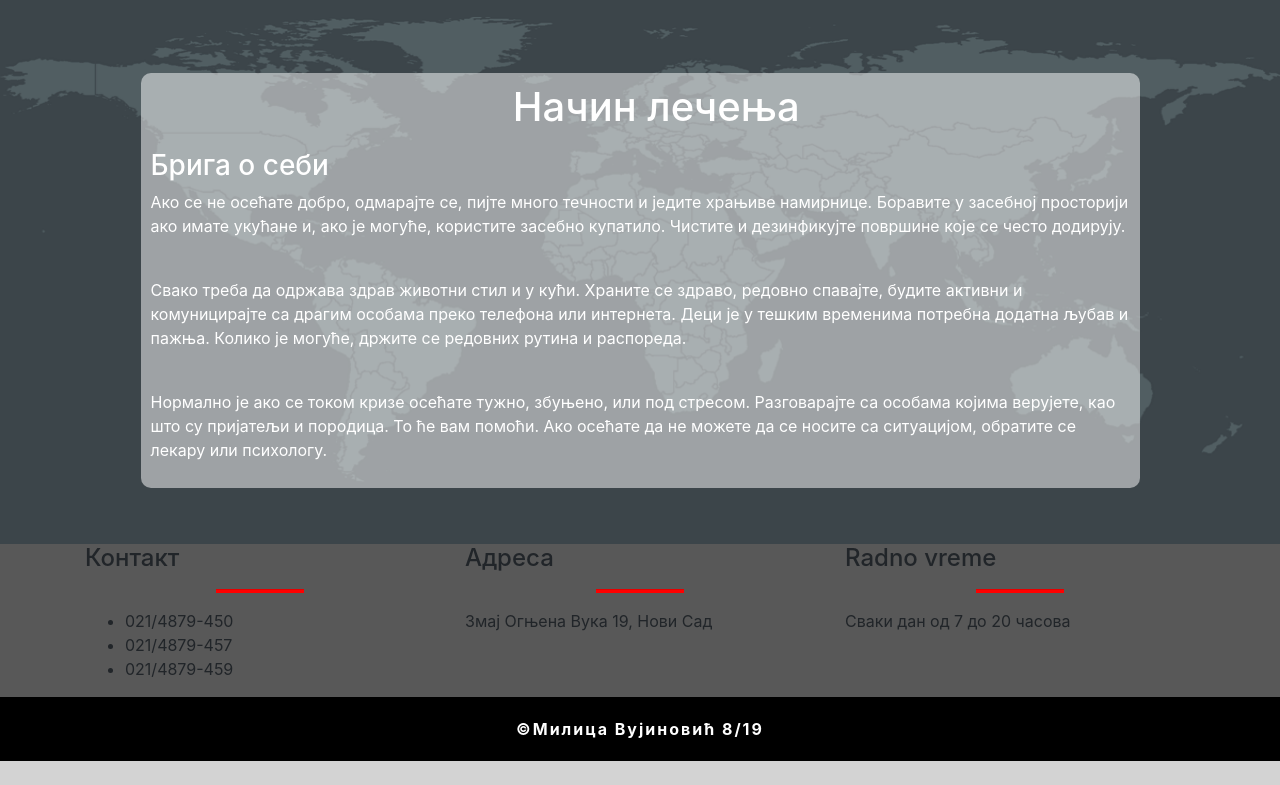
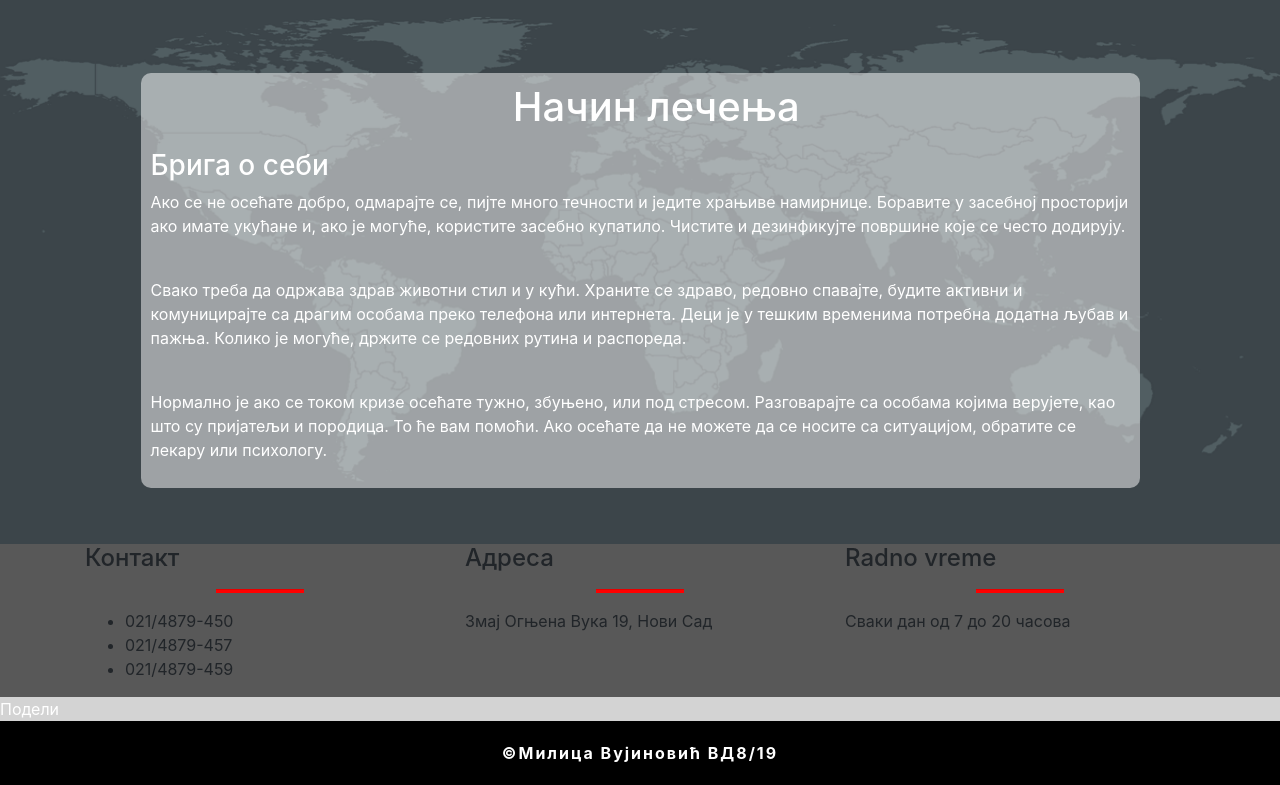
Before and after one commit to Milica21122000/Korona-Info, a plain HTML site: page index.html in a window 1280 px wide. Shown: the part 3189-3974 px from the top of the page. Before the commit the page ends 3950 px from the top, so only its background shows below. Drawn offline with nearby package versions, Linux system fonts and the light colour scheme.

Commit message:
Update index.html

```diff
--- a/index.html
+++ b/index.html
@@ -9,8 +9,23 @@
 	<link rel="icon" type="image/png" sizes="96x96" href="slike/favicon/favicon-96x96.png">
 
 
+	<!--Like share dugmee-->
+	<div id="fb-root"></div>
+        <script async defer crossorigin="anonymous" src="https://connect.facebook.net/sr_RS/sdk.js#xfbml=1&version=v12.0" nonce="lpmqqV63"></script>
+        <!--Like share dugmee-->
+
+
 
 	<title>Ковид Информер, Превенција ширенја корона вируса</title>
+
+	<!--Like share dugmee-->
+	<meta property="og:url"           content="https://milica21122000.github.io/Korona-Info/" />
+        <meta property="og:type"          content="website" />
+        <meta property="og:title"         content="Корона Информрт" />
+        <meta property="og:description"   content="Будите у току са најновијим инфомацијама за превенцију и заштиту од корона вируса" />
+        <meta property="og:image"         content="https://github.com/Milica21122000/Korona-Info/blob/main/slike/grb1.jpg" />
+	<!--Like share dugmee-->
+
 
 
 
@@ -231,8 +246,15 @@
 
 </section>
 
+	<div class="socialmedia">
+	<div class="fb-share-button" data-href="https://milica21122000.github.io/Korona-Info/" data-layout="button_count"
+	data-size="large"><a target="_blank" href="https://www.facebook.com/sharer/sharer.php?u=https%3A%2F%2Fmilica21122000.github.io%2FKorona-Info%2F&amp;src=sdkpreparse"
+	class="fb-xfbml-parse-ignore">Подели</a></div>
+        </div>
+
+
 <!--footer-->
-<footer>&copy;Милица Вујиновић 8/19</footer>
+<footer>&copy;Милица Вујиновић ВД8/19</footer>
 
 
 
```
